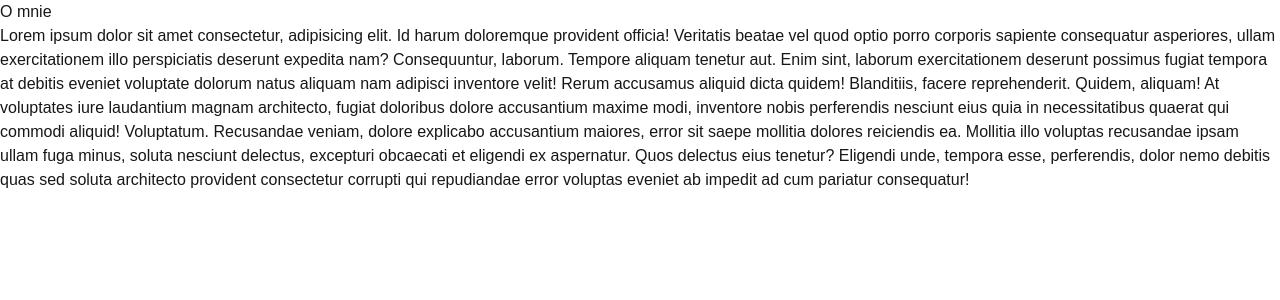
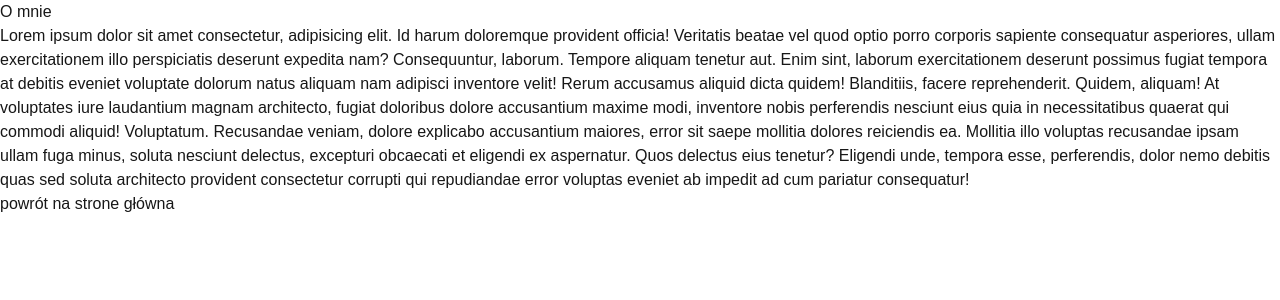
Before and after one commit to czewrony42/test, a Next.js app: page /about in a window 1280 px wide. Shown: the top 300 px of the page. Built offline with nearby package versions, Linux system fonts and the light colour scheme.

Commit message:
zmian linkow

```diff
--- a/src/app/about/page.js
+++ b/src/app/about/page.js
@@ -1,3 +1,5 @@
+import Link from "next/link";
+
 export default function About() {
   return(
     <>
@@ -7,6 +9,7 @@ export default function About() {
     Blanditiis, facere reprehenderit. Quidem, aliquam! At voluptates iure laudantium magnam architecto, fugiat doloribus dolore accusantium maxime modi, inventore nobis perferendis nesciunt eius quia in necessitatibus quaerat qui commodi aliquid! Voluptatum.
     Recusandae veniam, dolore explicabo accusantium maiores, error sit saepe mollitia dolores reiciendis ea. Mollitia illo voluptas recusandae ipsam ullam fuga minus, soluta nesciunt delectus, excepturi obcaecati et eligendi ex aspernatur.
     Quos delectus eius tenetur? Eligendi unde, tempora esse, perferendis, dolor nemo debitis quas sed soluta architecto provident consectetur corrupti qui repudiandae error voluptas eveniet ab impedit ad cum pariatur consequatur!</p>
+    <p><Link href="/">powrót na strone główna</Link></p>
     </>
   )
 }
--- a/src/app/page.js
+++ b/src/app/page.js
@@ -2,6 +2,7 @@
 import Image from "next/image";
 import {useState, useEffect} from "react"
 import Quote from "./partial/Quote";
+import Link from "next/link";
 
 export default function Home() {
   const [count, setCount] = useState(0)
@@ -12,6 +13,7 @@ export default function Home() {
     <div className="grid grid-rows-[20px_1fr_20px] items-center justify-items-center min-h-screen p-8 pb-20 gap-16 sm:p-20 font-[family-name:var(--font-geist-sans)]">
       <button onClick={increment} className="bg-red-500 rounded p-2">Klyk {count}</button>
       <Quote />
+      <p><Link className="bg-red-400" href="/about">Strona about</Link></p>
       <main className="flex flex-col gap-8 row-start-2 items-center sm:items-start">
         <Image
           className="dark:invert"
```
